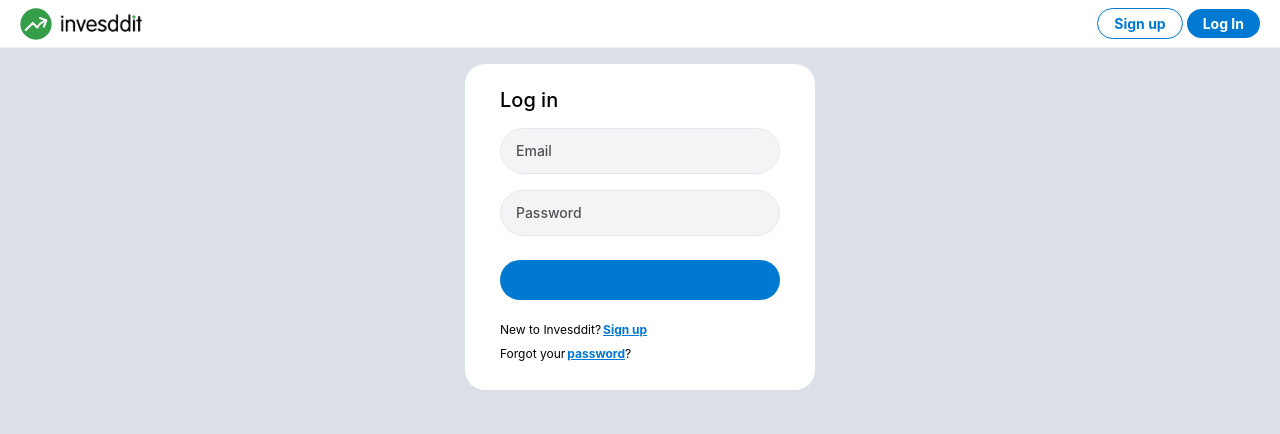
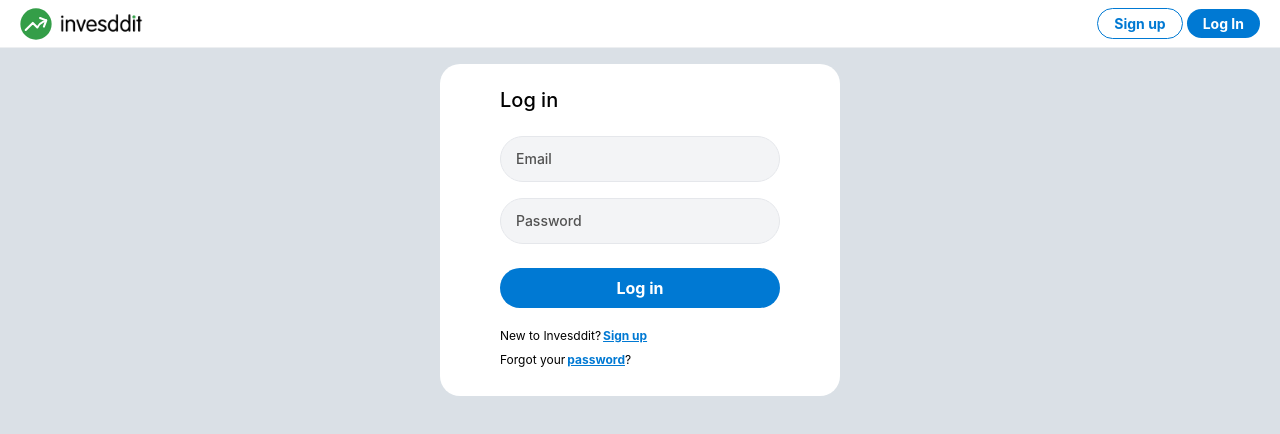
Before and after one commit to ayrt-n/invesddit, a React (Create React App) app: page /login in a window 1280 px wide. Shown: the top 434 px of the page. Built offline with nearby package versions, Linux system fonts and the light colour scheme; what tailwind-gradient-mask-image would draw is missing.

Commit message:
Add error message to Login component

```diff
--- a/src/components/Login.js
+++ b/src/components/Login.js
@@ -1,23 +1,27 @@
-import React from 'react';
+import React, { useState } from 'react';
 import { Formik } from 'formik';
 import LoginInput from './forms/LoginInput';
 import { login } from '../services/authService';
 import LoginButton from './forms/LoginButton';
 import { useNavigate } from 'react-router-dom';
+import ErrorMessage from './forms/ErrorMessage';
 
 function Login() {
   const navigate = useNavigate();
+  const [errorMessage, setErrorMessage] = useState(null);
 
   // Validate email and password, return errors if present
   const validate = (values) => {
     const errors = {};
 
     if (!values.email) {
-      errors.email = 'Required';
+      errors.email = 'Please enter an email address to continue';
+    } else if (!/^[A-Z0-9._%+-]+@[A-Z0-9.-]+\.[A-Z]{2,4}$/i.test(values.email)) {
+      errors.email = 'Not a valid email address';
     }
 
     if (!values.password) {
-      errors.password = 'Required';
+      errors.password = 'Please enter a password to continue';
     }
 
     return errors;
@@ -27,19 +31,25 @@ function Login() {
   // If success, redirect user to app
   // Otherwise, display error messages
   const handleLogin = (values, { setSubmitting }) => {
+    setErrorMessage('');
+
     login(values.email, values.password)
     .then((data) => {
       console.log(data);
-      setSubmitting(false);
-      navigate('/');
-      window.location.reload();
+      if (data.success) {
+        navigate('/');
+        window.location.reload();
+      } else {
+        setErrorMessage(data['field-error'][1]);
+        setSubmitting(false);
+      }
     })
   };
 
   return (
-    <div className="max-w-[350px] bg-canvas-light mx-auto overflow-auto mt-4 rounded-[20px]">
+    <div className="max-w-[400px] bg-canvas-light mx-auto overflow-auto mt-4 rounded-[20px]">
       <div className="max-w-[280px] mx-auto">
-        <h1 className="mt-[24px] font-medium text-[20px] leading-[24px]">Log in</h1>
+        <h1 className="mt-[24px] font-medium text-[20px] leading-[24px] mb-[24px]">Log in</h1>
         <Formik
           initialValues={{email: '', password: ''}}
           validate={validate}
@@ -49,18 +59,21 @@ function Login() {
             <form onSubmit={formik.handleSubmit}>
               <LoginInput label="Email" name="email" id="email" type="text" />
               <LoginInput label="Password" name="password" id="password" type="password" />
-              <LoginButton />
+              {errorMessage && <ErrorMessage>{errorMessage}</ErrorMessage>}
+              <LoginButton>
+                Log in
+              </LoginButton>
             </form>
           )}
         </Formik>
         <div className="text-[12px] leading-[16px] mt-[16px] mb-[24px]">
           <div>
             New to Invesddit?
-            <a href="#" className="underline ml-[2px] text-primary-500 font-bold leading-[24px]">Sign up</a>
+            <a href="/signup" className="underline ml-[2px] text-primary-500 font-bold leading-[24px]">Sign up</a>
           </div>
           <div>
             Forgot your
-            <a href="#" className="underline ml-[2px] text-primary-500 font-bold leading-[24px]">password</a>
+            <a href="/forgot-password" className="underline ml-[2px] text-primary-500 font-bold leading-[24px]">password</a>
             ?
           </div>
         </div>
```
